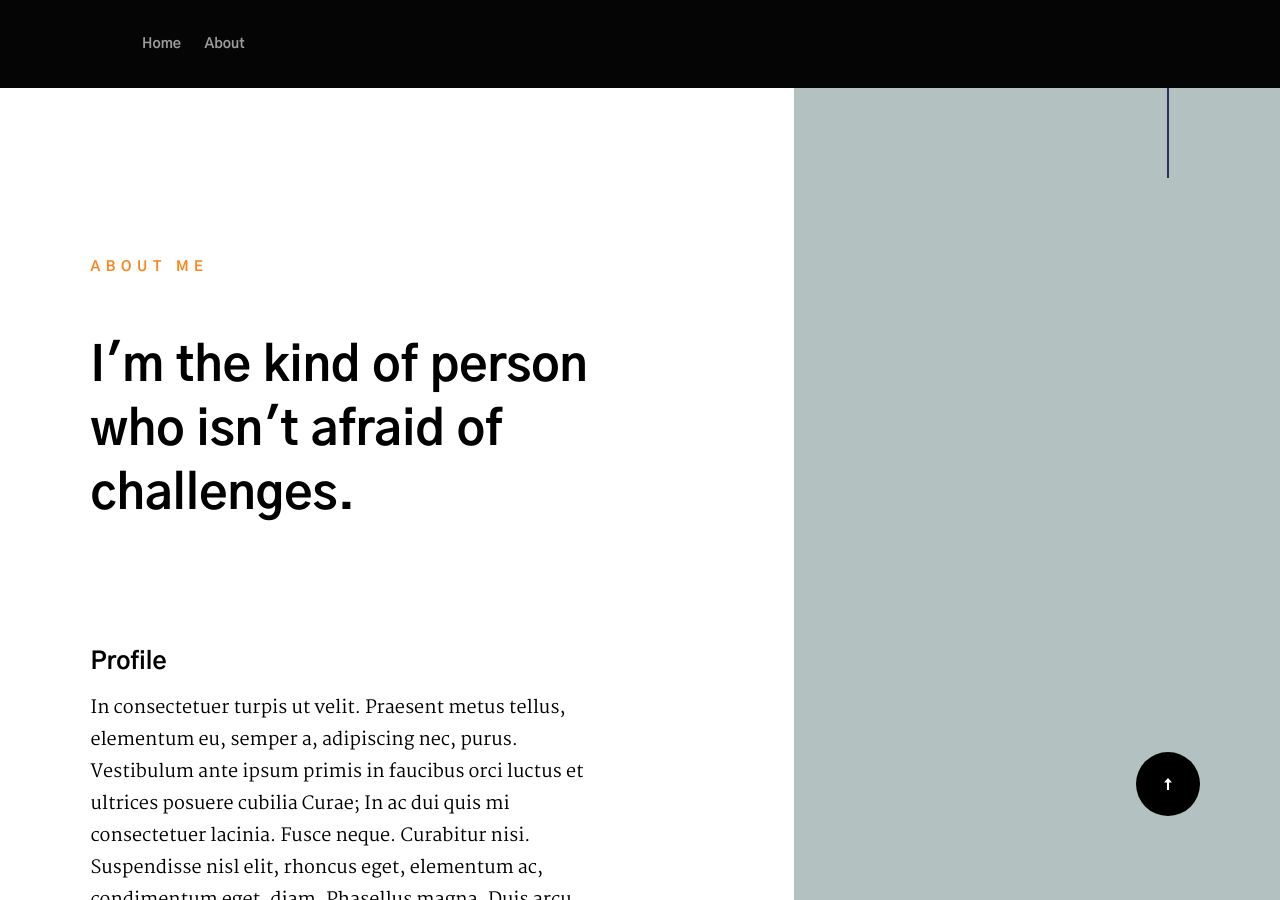
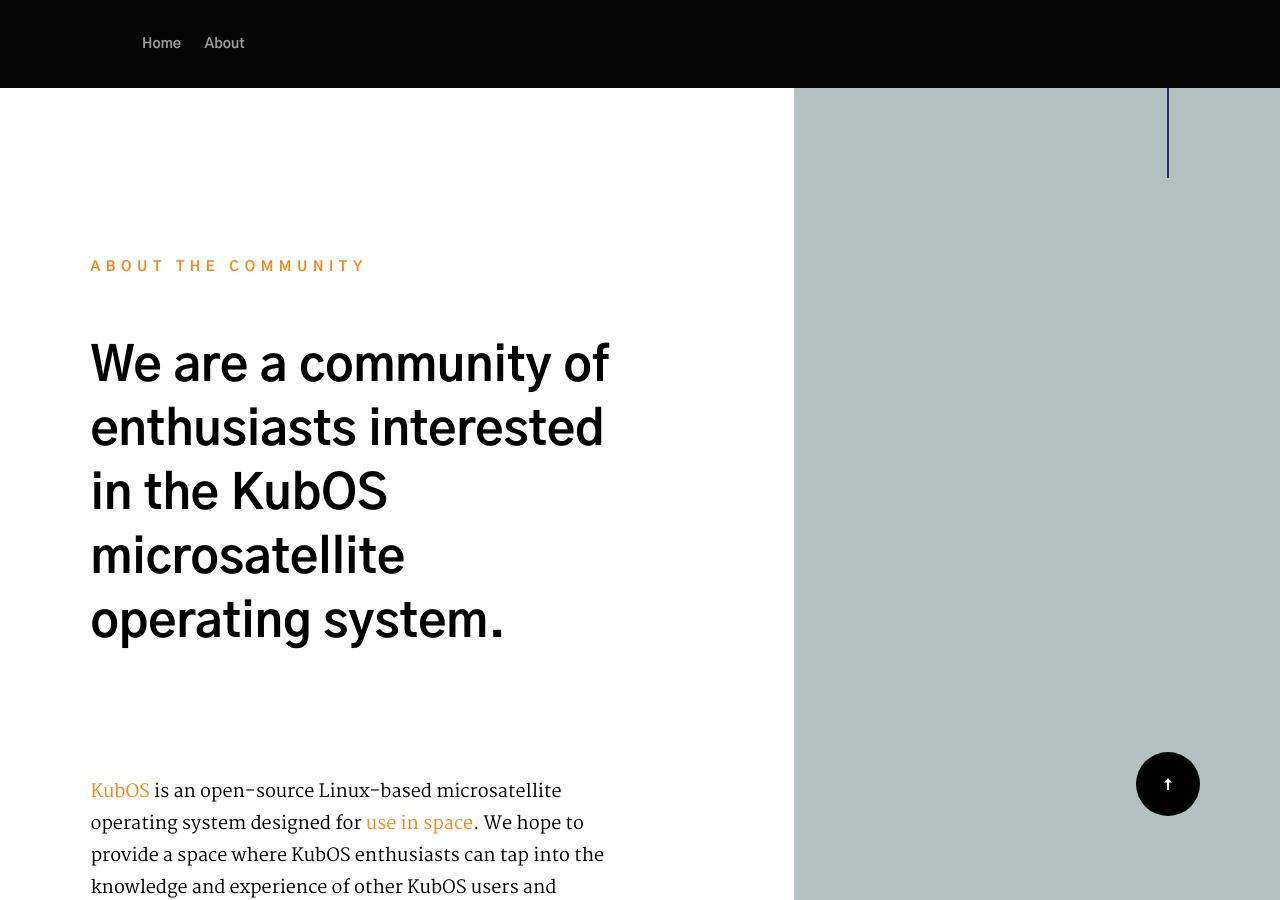
Before and after one commit to KubOS-Preservation-Group/kubos-preservation-group.github.io, a Jekyll site: the page built from index.html, in a window 1280 px wide and 900 px high, scrolled down 922 px. Built offline with Jekyll 4.4.1, drawn with Linux system fonts in a browser that asks for light colours; comment, search, counter and statistics services are not loaded; some of the changed text lies outside the part shown.

Commit message:
initial content/landing page

```diff
--- a/index.html
+++ b/index.html
@@ -56,8 +56,8 @@
             <div class="column large-6 medium-8 tab-full">
 
                 <div class="section-intro"  data-aos="fade-up">
-                    <h3 class="subhead">About Me</h3>
-                    <h1 class="display-1">I'm the kind of person who isn't afraid of challenges.</h1>
+                    <h3 class="subhead">About the Community</h3>
+                    <h1 class="display-1">We are a community of enthusiasts interested in the KubOS microsatellite operating system.</h1>
                 </div>
 
                 <!-- <div class="profile-pic" data-aos="fade-up">
@@ -65,15 +65,13 @@
                             srcset="images/profile-pic.jpg 1x, images/profile-pic@2x.jpg 2x" alt="">
                 </div> -->
 
-                <h3 data-aos="fade-up">Profile</h3>
+                <!-- <h3 data-aos="fade-up">Profile</h3> -->
 
                 <p data-aos="fade-up">
-                In consectetuer turpis ut velit. Praesent metus tellus, elementum eu, semper a, adipiscing nec, purus.
-                Vestibulum ante ipsum primis in faucibus orci luctus et ultrices posuere cubilia Curae; In ac dui quis
-                mi consectetuer lacinia. Fusce neque. Curabitur nisi. Suspendisse nisl elit, rhoncus eget, elementum ac,
-                condimentum eget, diam. Phasellus magna. Duis arcu tortor, suscipit eget, imperdiet nec, imperdiet iaculis,
-                ipsum. Maecenas egestas arcu quis ligula mattis placerat. Suspendisse pulvinar, augue ac venenatis condimentum,
-                sem libero volutpat nibh, nec pellentesque velit pede quis nunc.
+                    <a href="https://docs.kubos.co">KubOS</a> is an open-source Linux-based microsatellite operating system designed for <a href="https://dallasinnovates.com/denton-based-kubos-corp-launches-software-into-space-for-the-first-time/">use in space</a>. We hope to provide a space where KubOS enthusiasts can tap into the knowledge and experience of other KubOS users and developers to help build an inclusive community of people and software to help make it easy for anyone to conduct projects in space.
+                </p>
+                <p data-aos="fade-up">
+                    We are currently working on creating a discord community and have some exciting plans to revisit projects like KubOS Hopper. If you're interested in the future of KubOS, keep an eye on this website's <a href="https://github.com/KubOS-Preservation-Group/kubos-preservation-group.github.io">GitHub repository</a> so you dont miss any new announcements or changes.
                 </p>
 
             </div>
```
